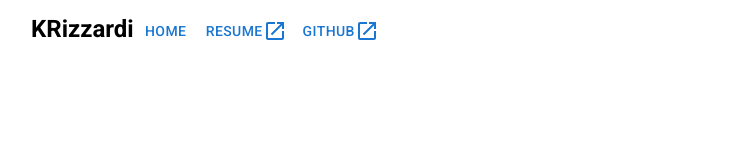
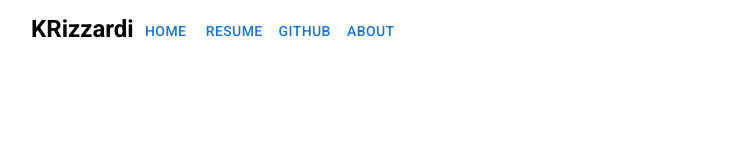
Before and after one commit to kara4600/kararizzardi.com, a Next.js app: page / in a window 1280 px wide. Shown: the top 153 px of the page, without its empty margins (161-917 px from the left). Built offline with nearby package versions, Linux system fonts and the light colour scheme.

Commit message:
Clean up navigation menus

```diff
--- a/src/components/Header.tsx
+++ b/src/components/Header.tsx
@@ -3,7 +3,21 @@ import MobileNavMenu from './MobileNavMenu';
 import Grid from '@mui/material/Grid';
 import Typography from '@mui/material/Typography';
 import Button from '@mui/material/Button';
-import LaunchIcon from '@mui/icons-material/Launch';
+
+const LINKS = [
+  { text: 'Home', href: '/', target: '_self' },
+  {
+    text: 'Resume',
+    href: '/Kara_Rizzardi_Resume.pdf',
+    target: '_blank',
+  },
+  {
+    text: 'Github',
+    href: 'https://github.com/kara4600/',
+    target: '_blank',
+  },
+  { text: 'About', href: '/about', target: '_self' },
+];
 
 export default function Header() {
   return (
@@ -24,15 +38,11 @@ export default function Header() {
             KRizzardi
           </Typography>
         </Link>
-        <Link href={'/'}>
-          <Button>Home</Button>
-        </Link>
-        <Link href={'/Kara_Rizzardi_Resume.pdf'} target="_blank">
-          <Button>Resume{<LaunchIcon />}</Button>
-        </Link>
-        <Link href={'https://github.com/kara4600/'} target="_blank">
-          <Button>Github {<LaunchIcon />}</Button>
-        </Link>
+        {LINKS.map(({ text, href, target }) => (
+          <Link href={href} target={target}>
+            <Button>{text}</Button>
+          </Link>
+        ))}
       </Grid>
       <Grid
         container
--- a/src/components/MobileNavMenu.tsx
+++ b/src/components/MobileNavMenu.tsx
@@ -6,7 +6,21 @@ import Menu from '@mui/material/Menu';
 import MenuItem from '@mui/material/MenuItem';
 import MenuIcon from '@mui/icons-material/Menu';
 import Link from '@mui/material/Link';
-import LaunchIcon from '@mui/icons-material/Launch';
+
+const LINKS = [
+  { text: 'Home', href: '/', target: '_self' },
+  {
+    text: 'Resume',
+    href: '/Kara_Rizzardi_Resume.pdf',
+    target: '_blank',
+  },
+  {
+    text: 'Github',
+    href: 'https://github.com/kara4600/',
+    target: '_blank',
+  },
+  { text: 'About', href: '/about', target: '_self' },
+];
 
 export default function MobileNavMenu() {
   const [anchorEl, setAnchorEl] = React.useState<null | HTMLElement>(null);
@@ -39,29 +53,11 @@ export default function MobileNavMenu() {
           'aria-labelledby': 'basic-button',
         }}
       >
-        <Link color="inherit" underline="none" href={'/'}>
-          <MenuItem onClick={handleClose}>Home</MenuItem>
-        </Link>
-        <Link
-          color="inherit"
-          underline="none"
-          href={'/Kara_Rizzardi_Resume.pdf'}
-          target={'_blank'}
-        >
-          <MenuItem onClick={handleClose}>
-            Resume {<LaunchIcon fontSize="small" />}
-          </MenuItem>
-        </Link>
-        <Link
-          color="inherit"
-          underline="none"
-          href={'https://github.com/kara4600/kararizzardi.com'}
-          target={'_blank'}
-        >
-          <MenuItem onClick={handleClose}>
-            Github {<LaunchIcon fontSize="small" />}
-          </MenuItem>
-        </Link>
+        {LINKS.map(({ text, href, target }) => (
+          <Link href={href} target={target} color={'inherit'} underline="none">
+            <MenuItem onClick={handleClose}>{text}</MenuItem>
+          </Link>
+        ))}
       </Menu>
     </div>
   );
```
